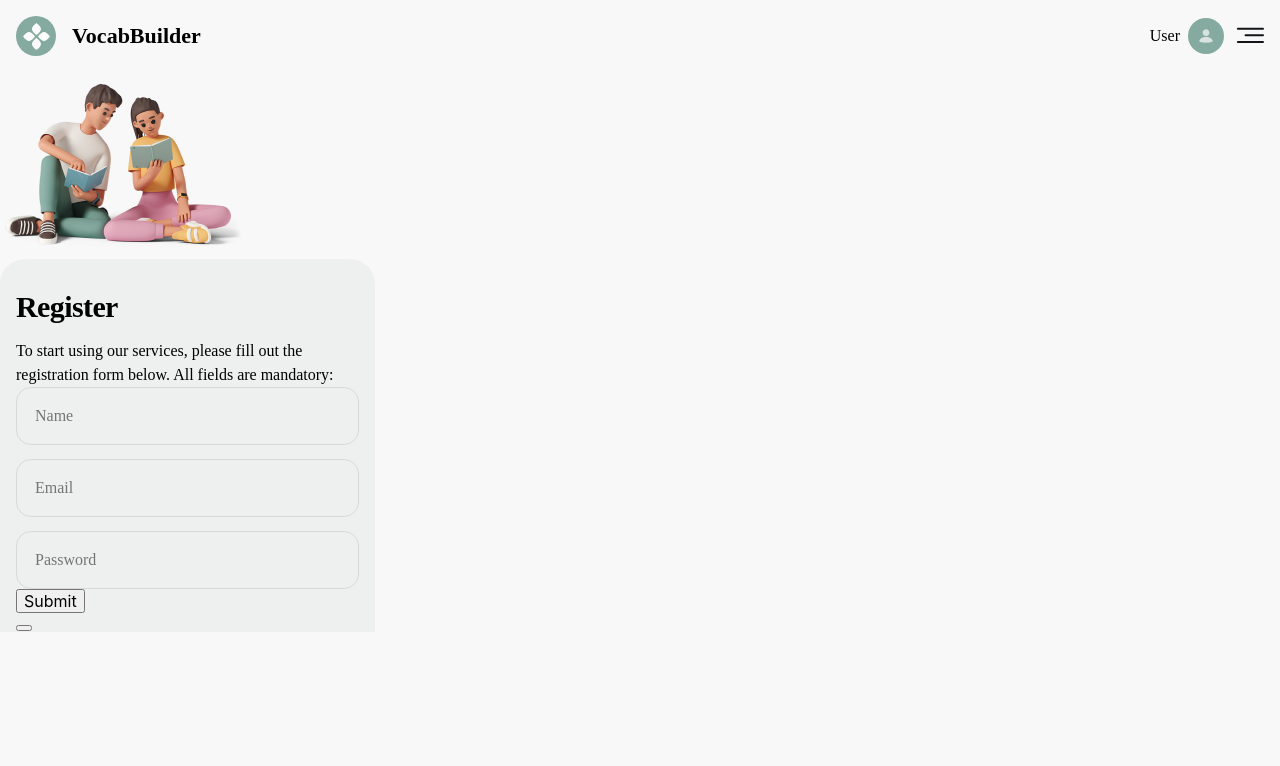
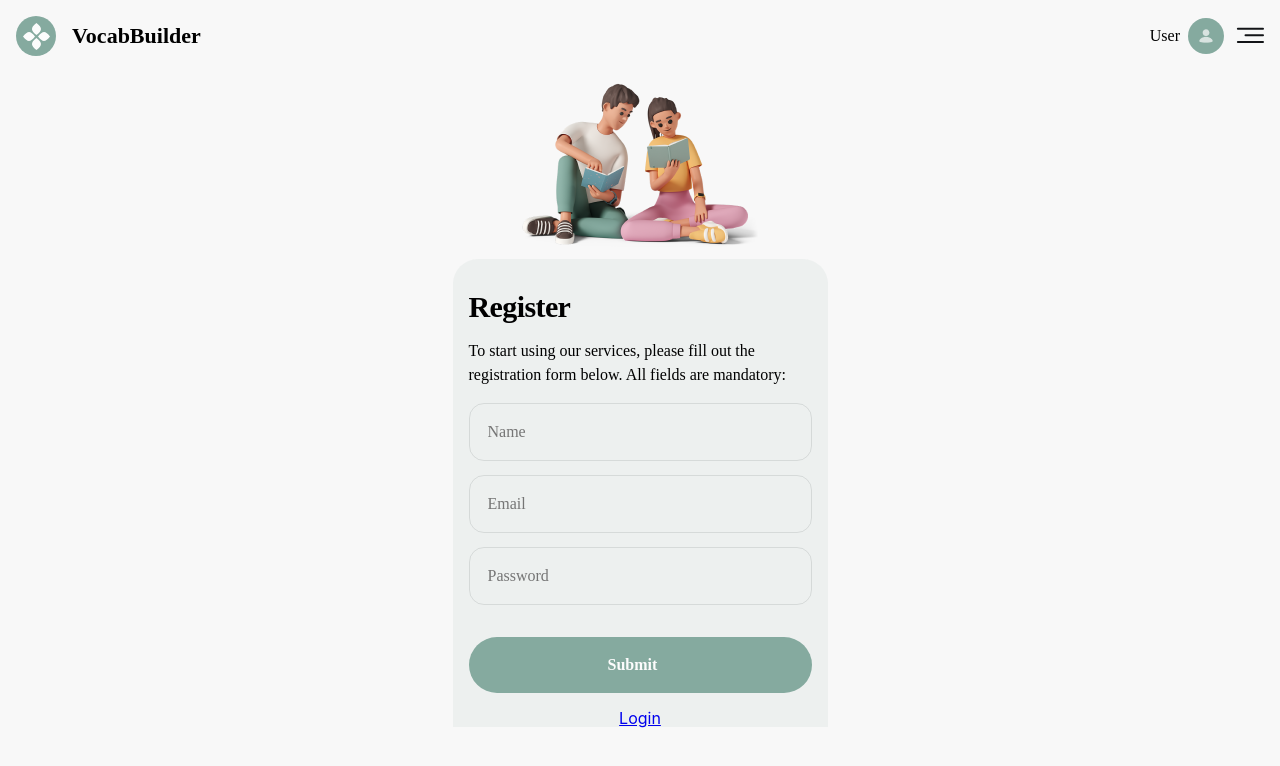
Before and after one commit to AloBordo1992/VocabBuilder, a React (Create React App) app: page /VocabBuilder/register in a window 1280 px wide. Shown: the top 766 px of the page. Built offline with nearby package versions, Linux system fonts and the light colour scheme.

Commit message:
add route login page ant styleds register page

```diff
--- a/src/components/App.jsx
+++ b/src/components/App.jsx
@@ -2,6 +2,7 @@ import { Routes, Route } from 'react-router-dom';
 
 import Header from './Header/Header';
 import RegisterPage from 'pages/register/RegisterPage';
+import LoginPage from './../pages/login/LoginPage';
 
 export const App = () => {
   return (
@@ -9,6 +10,7 @@ export const App = () => {
       <Header />
       <Routes>
         <Route path="/register" element={<RegisterPage />} />
+        <Route path="/login" element={<LoginPage />} />
       </Routes>
     </div>
   );
--- /dev/null
+++ b/src/components/Main/Maim.jsx
@@ -0,0 +1,8 @@
+import React from 'react';
+import { MainBox } from './MainStyled';
+
+const Maim = ({ children }) => {
+  return <MainBox>{children}</MainBox>;
+};
+
+export default Maim;
--- /dev/null
+++ b/src/components/Main/MainStyled.js
@@ -0,0 +1,7 @@
+import styled from 'styled-components';
+
+export const MainBox = styled.main`
+  display: flex;
+  flex-direction: column;
+  align-items: center;
+`;
--- a/src/components/RegisterForm/RegisterForm.jsx
+++ b/src/components/RegisterForm/RegisterForm.jsx
@@ -1,7 +1,7 @@
 import React from 'react';
-import { Formik, Form, ErrorMessage } from 'formik';
+import { Formik, ErrorMessage } from 'formik';
 import * as Yup from 'yup';
-import { FormList, Imput } from './RegisterFormStyled';
+import { FormList, Imput, Submit, Forma } from './RegisterFormStyled';
 
 const RegistrationForm = () => {
   const initialValues = {
@@ -28,7 +28,7 @@ const RegistrationForm = () => {
       onSubmit={handleSubmit}
     >
       {() => (
-        <Form>
+        <Forma>
           <FormList>
             <li>
               <Imput type="text" id="name" name="name" placeholder="Name" />
@@ -49,8 +49,8 @@ const RegistrationForm = () => {
               <ErrorMessage name="password" component="div" />
             </li>
           </FormList>
-          <button type="submit">Submit</button>
-        </Form>
+          <Submit type="submit">Submit</Submit>
+        </Forma>
       )}
     </Formik>
   );
--- a/src/components/RegisterForm/RegisterFormStyled.js
+++ b/src/components/RegisterForm/RegisterFormStyled.js
@@ -1,7 +1,10 @@
 import styled from 'styled-components';
 import { Field, Form } from 'formik';
 
-export const Forma = styled(Form)``;
+export const Forma = styled(Form)`
+  display: grid;
+  gap: 32px;
+`;
 export const FormList = styled.ul`
   width: 343px;
   display: grid;
@@ -22,3 +25,19 @@ export const Imput = styled(Field)`
   letter-spacing: 0em;
   text-align: left;
 `;
+export const Submit = styled.button`
+  width: 343px;
+  height: 56px;
+  padding: 16px 139px 16px 139px;
+  border-radius: 30px;
+  background: rgba(133, 170, 159, 1);
+  border: none;
+
+  font-family: MacPaw Fixel Display;
+  font-size: 16px;
+  font-weight: 700;
+  line-height: 24px;
+  letter-spacing: 0em;
+  text-align: left;
+  color: rgba(252, 252, 252, 1);
+`;
--- /dev/null
+++ b/src/pages/login/LoginPage.jsx
@@ -0,0 +1,9 @@
+import React from 'react'
+
+function LoginPage() {
+  return (
+    <div>LoginPage</div>
+  )
+}
+
+export default LoginPage
--- a/src/pages/register/RegisterPage.jsx
+++ b/src/pages/register/RegisterPage.jsx
@@ -1,10 +1,13 @@
 import RegisterForm from 'components/RegisterForm/RegisterForm';
+import { NavLink } from 'react-router-dom';
+
 import { Picture, RegisterBox, Text, Title, P } from './registerPageStyled';
+import Maim from './../../components/Main/Maim';
 
 const RegisterPage = () => {
   return (
-    <div>
-      <Picture></Picture>
+    <Maim>
+      <Picture />
       <RegisterBox>
         <Text>
           <Title>Register</Title>
@@ -13,12 +16,10 @@ const RegisterPage = () => {
             below. All fields are mandatory:
           </P>
         </Text>
-
         <RegisterForm />
-
-        <button></button>
+        <NavLink to="/login">Login</NavLink>
       </RegisterBox>
-    </div>
+    </Maim>
   );
 };
 
--- a/src/pages/register/registerPageStyled.js
+++ b/src/pages/register/registerPageStyled.js
@@ -8,6 +8,10 @@ export const Picture = styled.div`
   background-size: cover;
 `;
 export const RegisterBox = styled.div`
+  display: grid;
+  justify-items: center;
+  gap: 16px;
+
   max-width: 375px;
   border-radius: 25px 25px 0px 0px;
   background: rgba(133, 170, 159, 0.1);
```
